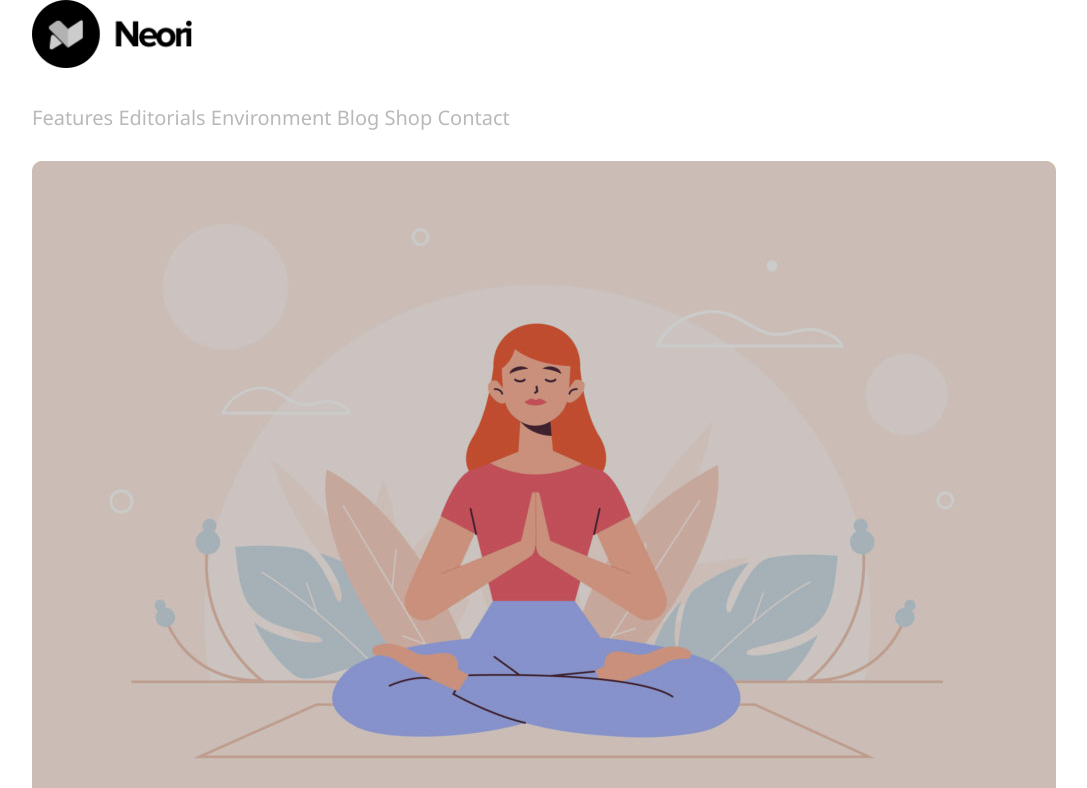
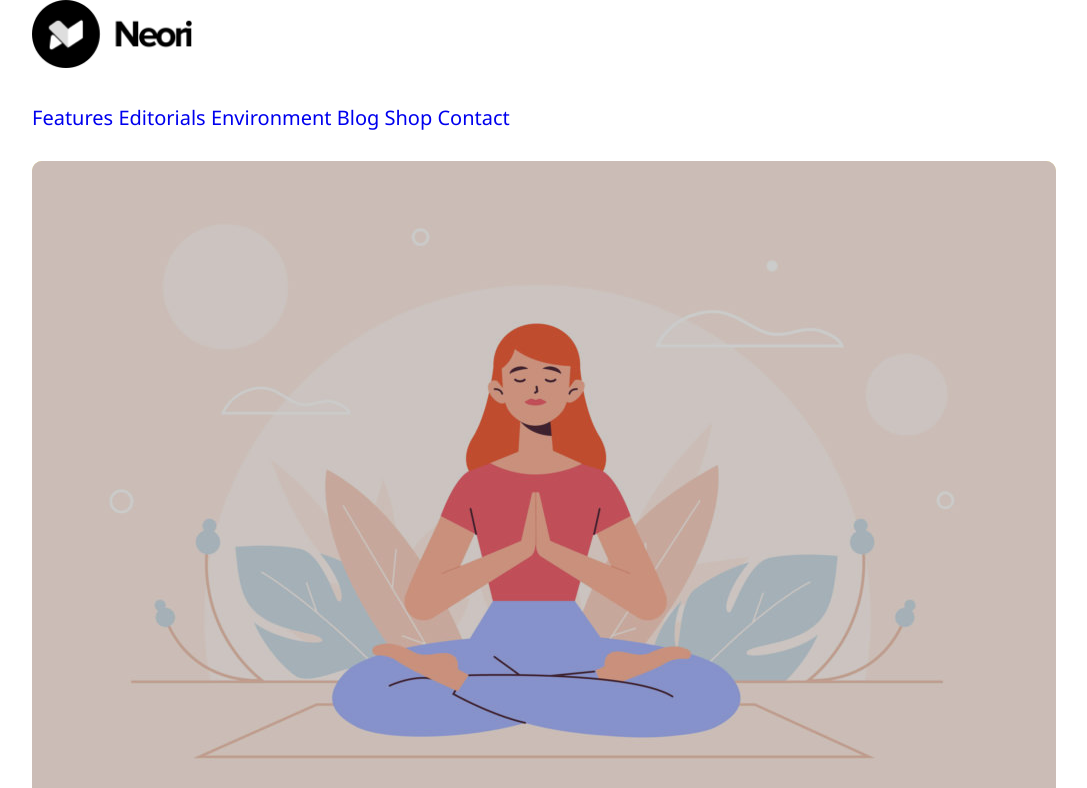
Before and after one commit to Erika-Sarleti/htmlcss-wp, a plain HTML site: page index.html in a window 1280 px wide. Shown: the top 788 px of the page, without its empty margins (96-1183 px from the left). Drawn offline with Linux system fonts and the light colour scheme.

Commit message:
organizzazione e modifiche header

```diff
--- a/css/style.css
+++ b/css/style.css
@@ -6,6 +6,7 @@
     box-sizing: border-box;
 }
 
+/* CSS header */
 header{
     font-size: 20px;
     width: 80%;
@@ -15,13 +16,32 @@ header{
 header > img{
     width: 10rem;
 }
+/* Fine Header */
+
+/* Nav bar */
 nav{
     padding-top: 30px;
     color: #b9b8ba;
 }
+ul{
+    list-style-type: disc;
+}
+li{
+    display: inline-block;
+    text-decoration: none;
+    color: #b9b8ba;
+}
+a{
+    text-decoration: none;
+
+}
+a:visited{
+    color: #b9b8ba;
+}
+/* fine nav bar */
+
 main > div{
     margin: 30px auto 0;
-    height: 800px;
     width: 80%;
 }
 
@@ -77,7 +97,7 @@ footer{
     margin: 0 auto 20px;
     height: 70px;
 }
-img{
+main img{
     filter:brightness(0.80);
     border-radius: 10px;
 }
--- a/index.html
+++ b/index.html
@@ -11,7 +11,16 @@
 <body>
     <header>
         <img src="img/logo.png" alt="">
-        <nav> Features Editorials Environment Blog Shop Contact</nav>
+        <nav>
+            <ul>
+                <li> <a href="https://www.google.it/">Features</a> </li>
+                <li> <a href="https://www.google.it/">Editorials</a></li>
+                <li><a href="https://www.google.it/">Environment</a></li>
+                <li><a href="https://www.google.it/">Blog</a></li>
+                <li><a href="https://www.google.it/">Shop</a></li>
+                <li><a href="https://www.google.it/">Contact</a></li>
+            </ul>
+        </nav>
     </header>
 
     <main>
```
